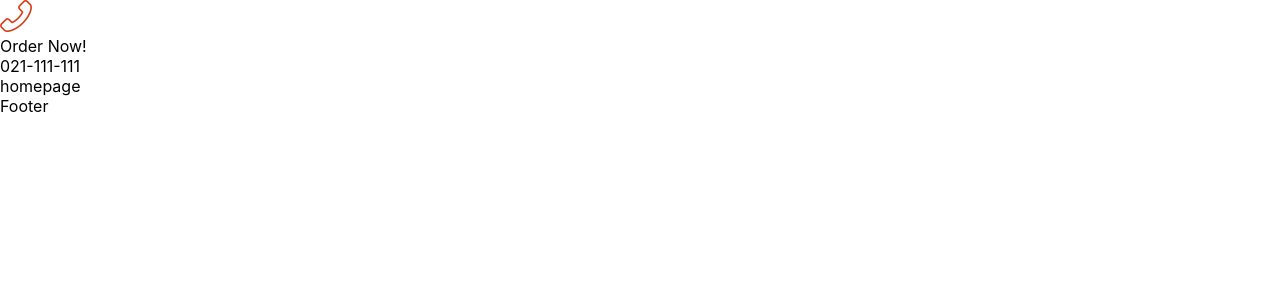
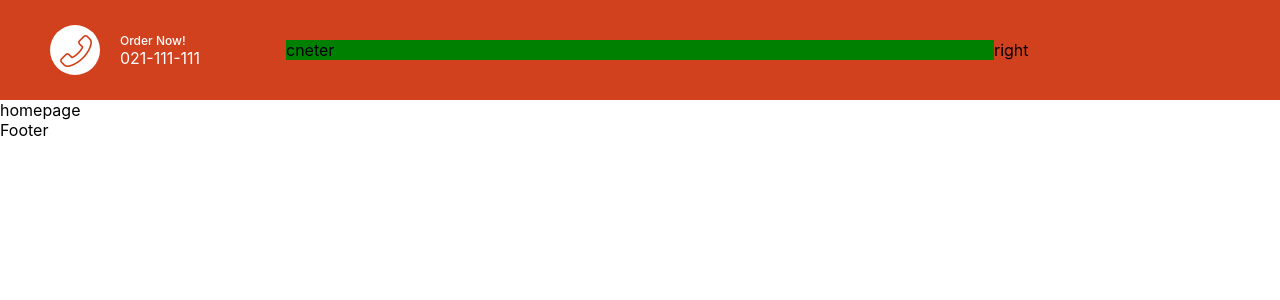
Before and after one commit to MajidAziz03/Pizza-byMajid-nextjs, a Next.js app: page / in a window 1280 px wide. Shown: the top 300 px of the page. Built offline with nearby package versions, Linux system fonts and the light colour scheme.

Commit message:
Navbar first item Completed

```diff
--- a/Components/Navbar.jsx
+++ b/Components/Navbar.jsx
@@ -6,7 +6,7 @@
     return (
         <div className={styles.container}>
             <div className={styles.item}>
-                <div className={styles.telephone}>
+                <div className={styles.callButton}>
                     <Image src='/img/telephone.png' width={'32'} height={'32'} />
                 </div>
                 <div className={styles.texts}>
@@ -14,8 +14,8 @@
                     <div className={styles.text}>021-111-111</div>
                 </div>
             </div>
-            <div className={styles.item}></div>
-            <div className={styles.item}></div>
+            <div className={styles.item}>cneter</div>
+            <div className={styles.item}>right</div>
         </div>
     )
 }
--- a/styles/Navbar.module.css
+++ b/styles/Navbar.module.css
@@ -0,0 +1,48 @@
+.container{
+    height: 100px;
+    background-color: #d1411e;
+    padding: 0 50px;
+    display: flex;
+    align-items: center;
+    justify-content: space-between;
+    position: sticky;
+    top: 0;
+
+}
+
+.item{
+    flex: 1;
+    display: flex;
+align-items: center;
+
+}
+
+
+
+.item:nth-child(2){
+    flex: 3;
+    background-color: green;
+}
+
+.callButton{
+    background-color: white;
+    border-radius: 50%;
+    width: 50px;
+    height:50px ;
+    padding: 10px;
+}
+
+.texts{
+    margin-left: 20px;
+    color: white;
+}
+
+.text:first-child{
+    font-size: 12px;
+    font-weight: 500;
+}
+
+.tex:last-child{
+    font-size: 20px;
+    font-weight: bold;
+}
```
